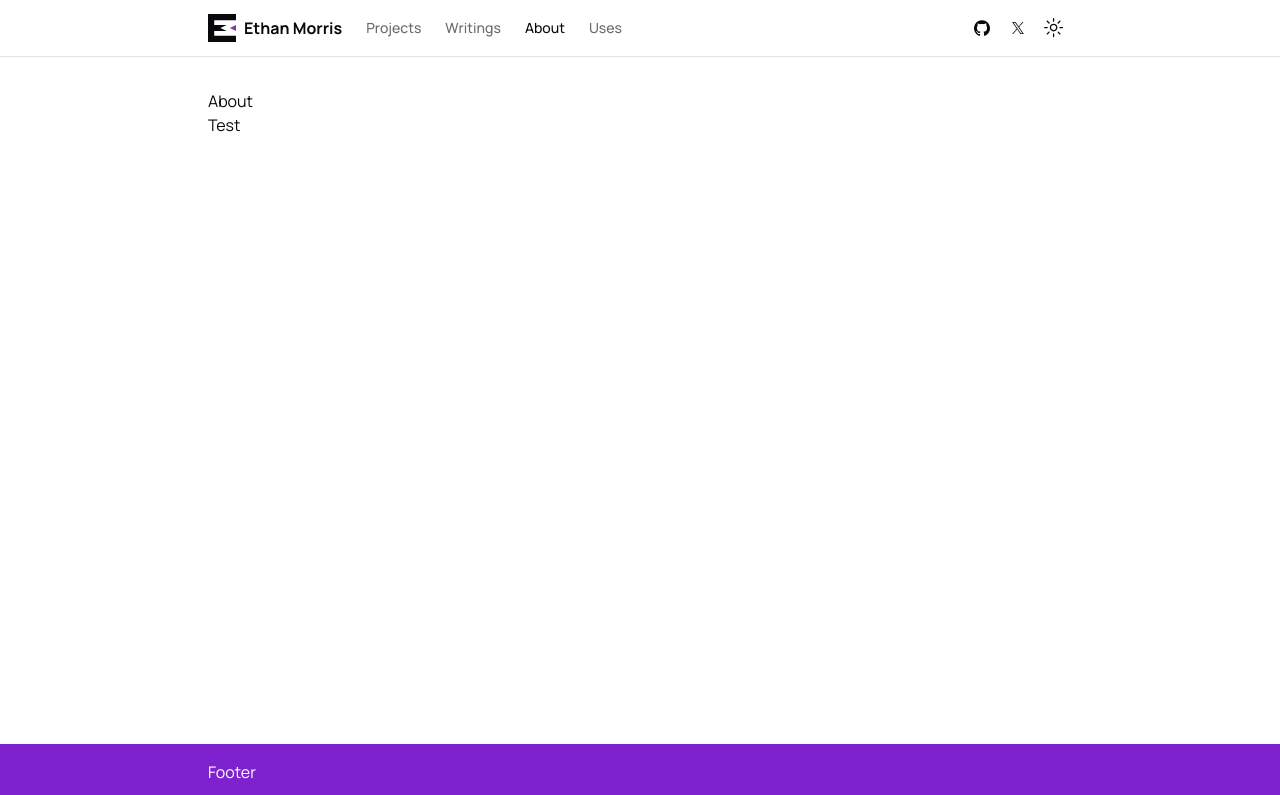
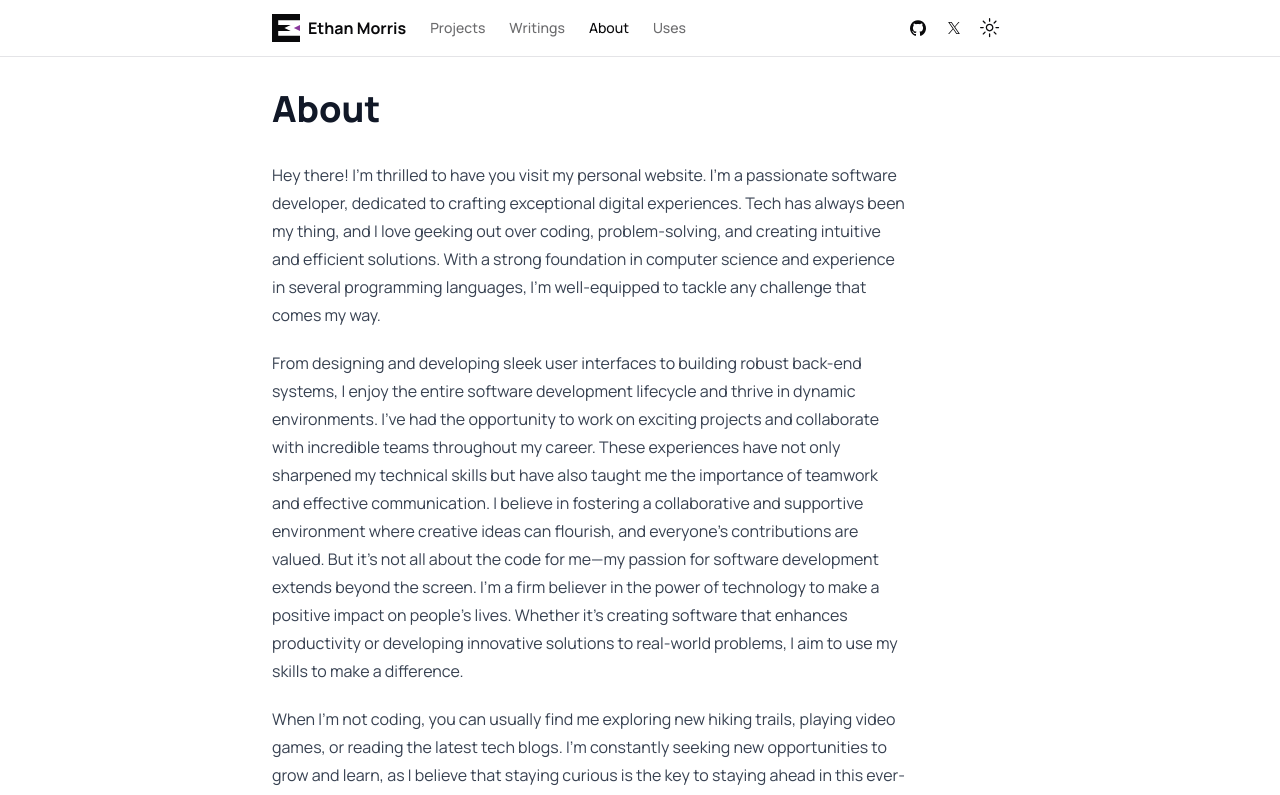
Before and after one commit to ethrmor/ethan_os, a Next.js app: page /about in a window 1280 px wide. Shown: the top 795 px of the page. Built offline with nearby package versions, Linux system fonts and the light colour scheme.

Commit message:
feat(project-card.tsx): update project card layout and content to improve readability and user experience

```diff
--- a/src/app/(site)/about/page.tsx
+++ b/src/app/(site)/about/page.tsx
@@ -7,9 +7,45 @@ export const metadata: Metadata = {
 
 export default function About() {
   return (
-    <div className="py-8">
+    <div className="prose">
       <h1>About</h1>
-      <p>Test</p>
+      <p className="text-gray-700 dark:text-gray-300">
+        Hey there! I&apos;m thrilled to have you visit my personal website.
+        I&apos;m a passionate software developer, dedicated to crafting
+        exceptional digital experiences. Tech has always been my thing, and I
+        love geeking out over coding, problem-solving, and creating intuitive
+        and efficient solutions. With a strong foundation in computer science
+        and experience in several programming languages, I&apos;m well-equipped
+        to tackle any challenge that comes my way.
+      </p>
+      <p>
+        From designing and developing sleek user interfaces to building robust
+        back-end systems, I enjoy the entire software development lifecycle and
+        thrive in dynamic environments. I&apos;ve had the opportunity to work on
+        exciting projects and collaborate with incredible teams throughout my
+        career. These experiences have not only sharpened my technical skills
+        but have also taught me the importance of teamwork and effective
+        communication. I believe in fostering a collaborative and supportive
+        environment where creative ideas can flourish, and everyone&apos;s
+        contributions are valued. But it&apos;s not all about the code for me—my
+        passion for software development extends beyond the screen. I&apos;m a
+        firm believer in the power of technology to make a positive impact on
+        people&apos;s lives. Whether it&apos;s creating software that enhances
+        productivity or developing innovative solutions to real-world problems,
+        I aim to use my skills to make a difference.{" "}
+      </p>
+      <p>
+        When I&apos;m not coding, you can usually find me exploring new hiking
+        trails, playing video games, or reading the latest tech blogs. I&apos;m
+        constantly seeking new opportunities to grow and learn, as I believe
+        that staying curious is the key to staying ahead in this ever-evolving
+        field. I hope that as you navigate through my website, you&apos;ll get a
+        sense of my passion and expertise.{" "}
+      </p>
+      <p>
+        Let&apos;s connect and explore how we can work together to bring your
+        ideas to life. Thanks for stopping by!
+      </p>
     </div>
   );
 }
--- a/src/app/(site)/blog/page.tsx
+++ b/src/app/(site)/blog/page.tsx
@@ -1,6 +1,6 @@
 export default function Blog() {
   return (
-    <div className="py-8">
+    <div className="prose">
       <h1>Blog</h1>
       <p>Test</p>
     </div>
--- a/src/app/(site)/layout.tsx
+++ b/src/app/(site)/layout.tsx
@@ -41,7 +41,7 @@ export default function RootLayout({
           disableTransitionOnChange
         >
           <Header />
-          <main className="mx-auto w-full max-w-4xl flex-1 px-4">
+          <main className="mx-auto w-full max-w-3xl flex-1 px-4 py-8">
             {children}
           </main>
           <Footer />
--- a/src/app/(site)/page.tsx
+++ b/src/app/(site)/page.tsx
@@ -1,23 +1,20 @@
-import Image from "next/image";
 import { getProjects } from "../../sanity/utils";
-import Link from "next/link";
 import ProjectCard from "@/components/project-card";
 
 export default async function Home() {
   const projects = await getProjects();
   return (
-    <section className="flex max-w-4xl flex-1 flex-col gap-2 py-8">
-      <h1 className="pb-4 pt-20 text-2xl font-bold md:text-5xl">
-        Problem solver. Creative thinker. <br />
-        Software Developer.
+    <section className="flex flex-1 flex-col gap-2 py-8">
+      <h1 className="pb-4 pt-20 text-2xl font-extrabold text-zinc-900 md:text-5xl">
+        Problem solver. Creative thinker. Software Developer.
       </h1>
-      <p className="pb-12 text-lg">
+      <p className="pb-12 text-xl text-zinc-600">
         I&apos;m Ethan, a software developer based in Illinois. I&apos;m
         passionate about the web and I love building things.
       </p>
       <br />
       <h2>Projects</h2>
-      <div className="flex gap-4">
+      <div className="flex flex-col gap-4 md:flex-row">
         {projects.map((project) => (
           <ProjectCard key={project._id} project={project} />
         ))}
--- a/src/app/(site)/projects/[project]/page.tsx
+++ b/src/app/(site)/projects/[project]/page.tsx
@@ -11,9 +11,9 @@ export default async function Project({ params }: Props) {
   const slug = params.project;
   const project = await getProject(slug);
   return (
-    <section className="py-8">
-      <Breadcrumb />
-      <article className="prose prose-sm prose-zinc dark:prose-invert md:prose-base">
+    <section className="prose">
+      <Breadcrumb className="not-prose" />
+      <article>
         <h1>{project.name}</h1>
         {project.image && (
           <Image
--- a/src/app/(site)/projects/page.tsx
+++ b/src/app/(site)/projects/page.tsx
@@ -4,11 +4,15 @@ import { getProjects } from "@/sanity/utils";
 export default async function Projects() {
   const projects = await getProjects();
   return (
-    <div className="flex flex-col gap-4 py-8">
-      <h1 className="text-2xl">Projects</h1>
-      {projects.map((project) => (
-        <ProjectCard key={project._id} project={project} />
-      ))}
+    <div className="flex w-full flex-col gap-4">
+      <section className="prose max-w-none">
+        <h1>Projects</h1>
+        <div className="not-prose flex gap-4">
+          {projects.map((project) => (
+            <ProjectCard key={project._id} project={project} />
+          ))}
+        </div>
+      </section>
     </div>
   );
 }
--- a/src/app/(site)/uses/page.tsx
+++ b/src/app/(site)/uses/page.tsx
@@ -1,8 +1,58 @@
+import Link from "next/link";
+
 export default function Uses() {
   return (
-    <div className="py-8">
+    <div className="prose">
       <h1>Uses</h1>
-      <p>Test</p>
+      <p>
+        Inspired by{" "}
+        <Link
+          className="text-purple-600 underline hover:underline-offset-2"
+          href="uses.tech"
+        >
+          uses.tech
+        </Link>{" "}
+        from the brilliant Wes Bos, /uses features the technology I use on a
+        day-to-day basis. I attempt to keep this list up-to-date, but it may not
+        always be. Feel free to check back periodically for updates!
+      </p>
+      <h2>Hardware</h2>
+      <ul>
+        <li>
+          2017 13&quot; MacBook Pro
+          <p>
+            I bought this new in 2019 and have regretted it ever since. I plan
+            on upgrading to a 2023 15&quot; M2 MacBook Air by the end of the
+            year.
+          </p>
+        </li>
+        <li>
+          Logitech MX Mechanical Mini for Mac Keyboard
+          <p>
+            I&apos;ve always been a fan mechanical keyboards, but I hated the
+            loud, obnoxious ones, which I know is a bit of an oxymoron. I
+            recently upgraded to the Logitech MX Mechanical as I&apos;ve used
+            their MX mouse for years.
+          </p>
+        </li>
+        <li>
+          Logitech MX Master 2S Mouse
+          <p>
+            You&apos;ll notice a trend that I really enjoy Logitech products.
+            This may be due to the fact that I have not tried out many
+            alternatives, because I have been so happy since the start. The
+            quality is so nice and, in my experience, their products last much
+            longer than many electronics today.
+          </p>
+        </li>
+      </ul>
+      <h2>Software</h2>
+      <ul>
+        <li>
+          Raycast
+          <p>&apos;Nuff Said.</p>
+        </li>
+      </ul>
     </div>
   );
 }
--- a/src/components/breadcrumb.tsx
+++ b/src/components/breadcrumb.tsx
@@ -2,14 +2,18 @@
 
 import { usePathname } from "next/navigation";
 import Link from "next/link";
+import { cn } from "@/lib/utils";
 
-export function Breadcrumb() {
+export function Breadcrumb({ className }: { className?: string }) {
   const pathname = usePathname();
 
   const pathSegments = pathname.split("/").filter((segment) => segment !== "");
 
   return (
-    <nav aria-label="Breadcrumb" className="pb-4 text-sm text-zinc-400">
+    <nav
+      aria-label="Breadcrumb"
+      className={cn("pb-2 text-sm text-zinc-400", className)}
+    >
       <ul className="flex items-center gap-2">
         <li>
           <Link href="/">
--- a/src/components/footer.tsx
+++ b/src/components/footer.tsx
@@ -1,7 +1,7 @@
 export function Footer() {
   return (
     <footer className=" bg-purple-700 py-4 text-white">
-      <div className="mx-auto max-w-4xl px-4">Footer</div>
+      <div className="mx-auto max-w-3xl px-4">Footer</div>
     </footer>
   );
 }
--- a/src/components/header.tsx
+++ b/src/components/header.tsx
@@ -11,7 +11,7 @@ import { buttonVariants } from "@/components/ui/button";
 export function Header() {
   return (
     <header className="sticky top-0 z-50 w-full border-b bg-background/95 backdrop-blur supports-[backdrop-filter]:bg-background/60">
-      <div className="container flex h-14 max-w-4xl items-center px-4">
+      <div className="mx-auto flex h-14 w-full max-w-3xl items-center px-4">
         <MainNav />
         <MobileNav />
         <div className="flex flex-1 items-center justify-between space-x-2 md:justify-end">
--- a/src/components/mobile-nav.tsx
+++ b/src/components/mobile-nav.tsx
@@ -52,6 +52,14 @@ export function MobileNav() {
             )}
           </div>
         </ScrollArea>
+        <div className="flex items-center justify-center gap-4">
+          <Link href="https://github.com/ermorrpheus">
+            <Icons.gitHub className="h-6 w-6" />
+          </Link>
+          <Link href="https://twitter.com/the100xdec">
+            <Icons.twitter className="h-6 w-6" />
+          </Link>
+        </div>
       </SheetContent>
     </Sheet>
   );
--- a/src/components/project-card.tsx
+++ b/src/components/project-card.tsx
@@ -1,25 +1,37 @@
 import Link from "next/link";
 import Image from "next/image";
-import { PortableText } from "@portabletext/react";
 import { Project } from "@/types/project";
 
 export default function ProjectCard({ project }: { project: Project }) {
   return (
-    <Link
-      href={`/projects/${project.slug}`}
-      className="flex flex-col gap-2 rounded-md border border-purple-700 p-4 hover:shadow-md"
-    >
-      <p>Test</p>
+    <Link href={`/projects/${project.slug}`}>
+      <article className="overflow-hidden rounded-lg shadow transition hover:shadow-lg">
         {project.image && (
           <Image
             src={project.image}
             alt={project.alt ? project.alt : project.name}
-          width={200}
-          height={200}
+            width={1600}
+            height={900}
+            className="h-56 w-full object-cover"
           />
         )}
-      <h2 className="text-purple-700">{project.name}</h2>
-      <PortableText value={project.content} />
+
+        <div className="bg-white p-4 sm:p-6">
+          <time dateTime="2022-10-10" className="block text-xs text-gray-500">
+            10th Oct 2022
+          </time>
+
+          <h3 className="mt-0.5 text-lg text-gray-900">{project.name}</h3>
+
+          <p className="mt-2 line-clamp-3 text-sm/relaxed text-gray-500">
+            Lorem ipsum dolor sit amet, consectetur adipisicing elit. Recusandae
+            dolores, possimus pariatur animi temporibus nesciunt praesentium
+            dolore sed nulla ipsum eveniet corporis quidem, mollitia itaque
+            minus soluta, voluptates neque explicabo tempora nisi culpa eius
+            atque dignissimos. Molestias explicabo corporis voluptatem?
+          </p>
+        </div>
+      </article>
     </Link>
   );
 }
```
Lines whose indentation alone changed are shown as unchanged.
